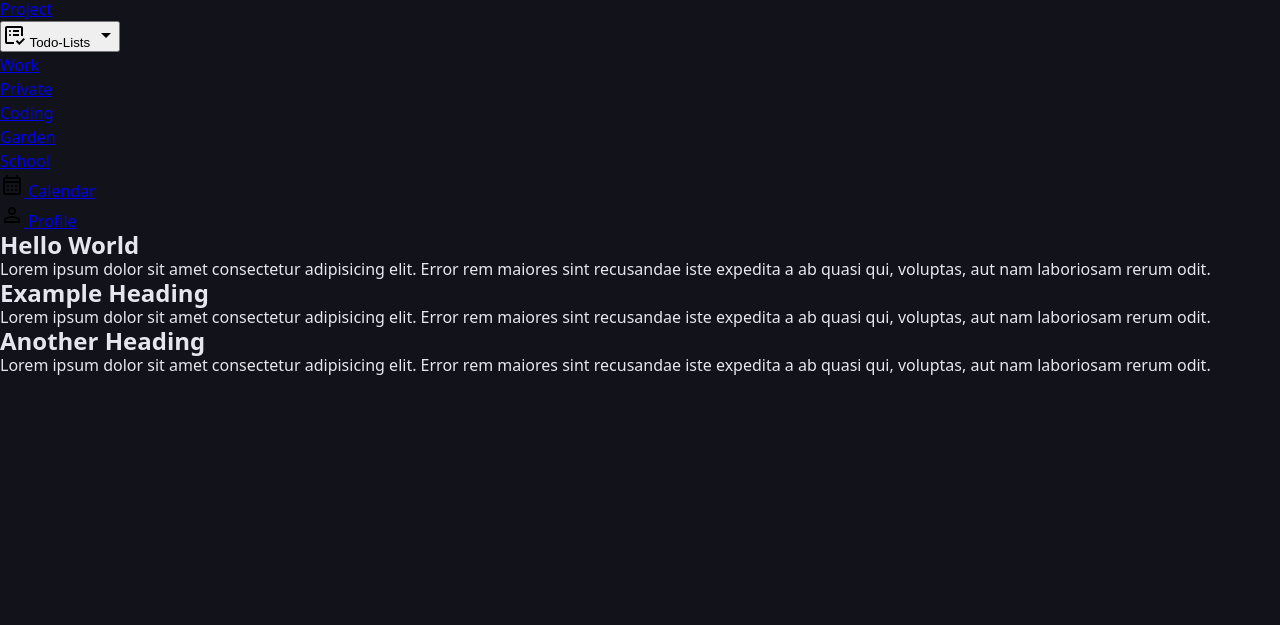
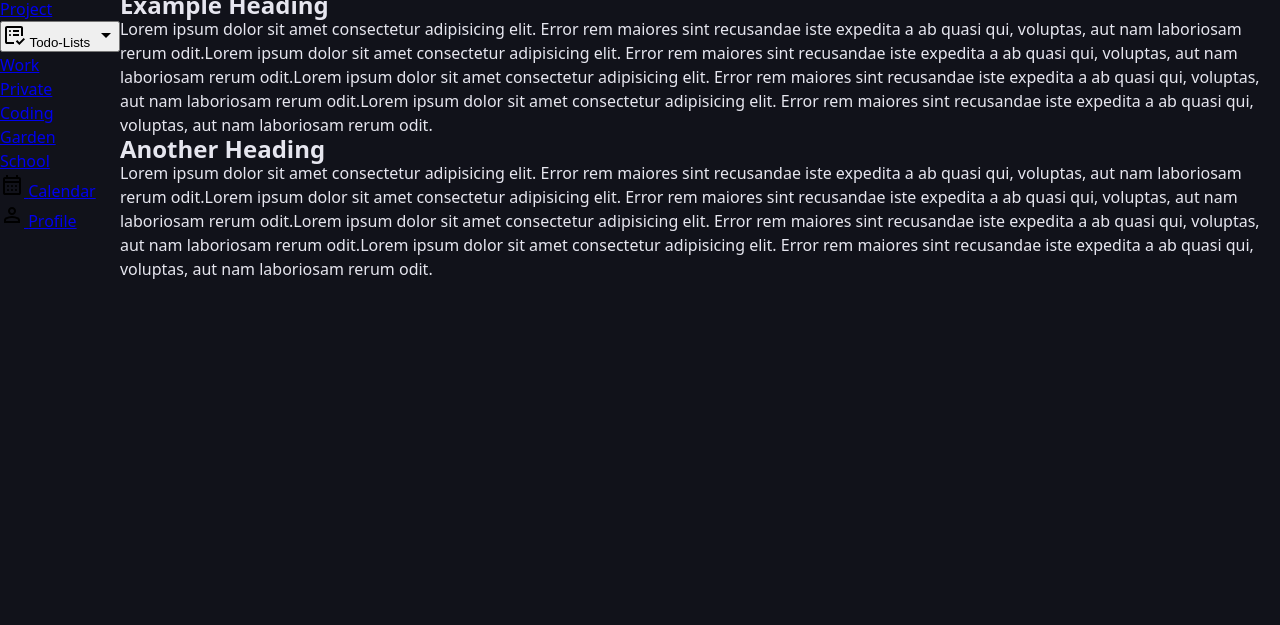
Before and after one commit to rwxcodesavage/responsive_sidebar, a plain HTML site: page index.html in a window 1280 px wide. Shown: the part 175-800 px from the top of the page. Drawn offline with Linux system fonts and the light colour scheme.

Commit message:
feat: Add intial grid layout of page

```diff
--- a/index.html
+++ b/index.html
@@ -73,20 +73,22 @@
             </li>
         </ul>
     </nav>
+
     <main>
         <div class="container">
             <h2>Hello World</h2>
-            <p>Lorem ipsum dolor sit amet consectetur adipisicing elit. Error rem maiores sint recusandae iste expedita a ab quasi qui, voluptas, aut nam laboriosam rerum odit.</p>
+            <p>Lorem ipsum dolor sit amet consectetur adipisicing elit. Error rem maiores sint recusandae iste expedita a ab quasi qui, voluptas, aut nam laboriosam rerum odit.Lorem ipsum dolor sit amet consectetur adipisicing elit. Error rem maiores sint recusandae iste expedita a ab quasi qui, voluptas, aut nam laboriosam rerum odit.Lorem ipsum dolor sit amet consectetur adipisicing elit. Error rem maiores sint recusandae iste expedita a ab quasi qui, voluptas, aut nam laboriosam rerum odit.Lorem ipsum dolor sit amet consectetur adipisicing elit. Error rem maiores sint recusandae iste expedita a ab quasi qui, voluptas, aut nam laboriosam rerum odit.Lorem ipsum dolor sit amet consectetur adipisicing elit. Error rem maiores sint recusandae iste expedita a ab quasi qui, voluptas, aut nam laboriosam rerum odit.
+            </p>
         </div>
 
          <div class="container">
             <h2>Example Heading</h2>
-            <p>Lorem ipsum dolor sit amet consectetur adipisicing elit. Error rem maiores sint recusandae iste expedita a ab quasi qui, voluptas, aut nam laboriosam rerum odit.</p>
+            <p>Lorem ipsum dolor sit amet consectetur adipisicing elit. Error rem maiores sint recusandae iste expedita a ab quasi qui, voluptas, aut nam laboriosam rerum odit.Lorem ipsum dolor sit amet consectetur adipisicing elit. Error rem maiores sint recusandae iste expedita a ab quasi qui, voluptas, aut nam laboriosam rerum odit.Lorem ipsum dolor sit amet consectetur adipisicing elit. Error rem maiores sint recusandae iste expedita a ab quasi qui, voluptas, aut nam laboriosam rerum odit.Lorem ipsum dolor sit amet consectetur adipisicing elit. Error rem maiores sint recusandae iste expedita a ab quasi qui, voluptas, aut nam laboriosam rerum odit.</p>
         </div>
 
          <div class="container">
             <h2>Another Heading</h2>
-            <p>Lorem ipsum dolor sit amet consectetur adipisicing elit. Error rem maiores sint recusandae iste expedita a ab quasi qui, voluptas, aut nam laboriosam rerum odit.</p>
+            <p>Lorem ipsum dolor sit amet consectetur adipisicing elit. Error rem maiores sint recusandae iste expedita a ab quasi qui, voluptas, aut nam laboriosam rerum odit.Lorem ipsum dolor sit amet consectetur adipisicing elit. Error rem maiores sint recusandae iste expedita a ab quasi qui, voluptas, aut nam laboriosam rerum odit.Lorem ipsum dolor sit amet consectetur adipisicing elit. Error rem maiores sint recusandae iste expedita a ab quasi qui, voluptas, aut nam laboriosam rerum odit.Lorem ipsum dolor sit amet consectetur adipisicing elit. Error rem maiores sint recusandae iste expedita a ab quasi qui, voluptas, aut nam laboriosam rerum odit.</p>
         </div>
     </main>
 </body>
--- a/style.css
+++ b/style.css
@@ -22,5 +22,8 @@ body {
     min-height: 100vh;
     min-height: 100dvh;
     background-color: var(--base-clr);
-    color: var(--text-clr)
+    color: var(--text-clr);
+
+    display: grid;
+    grid-template-columns: auto 1fr;
 }
```
